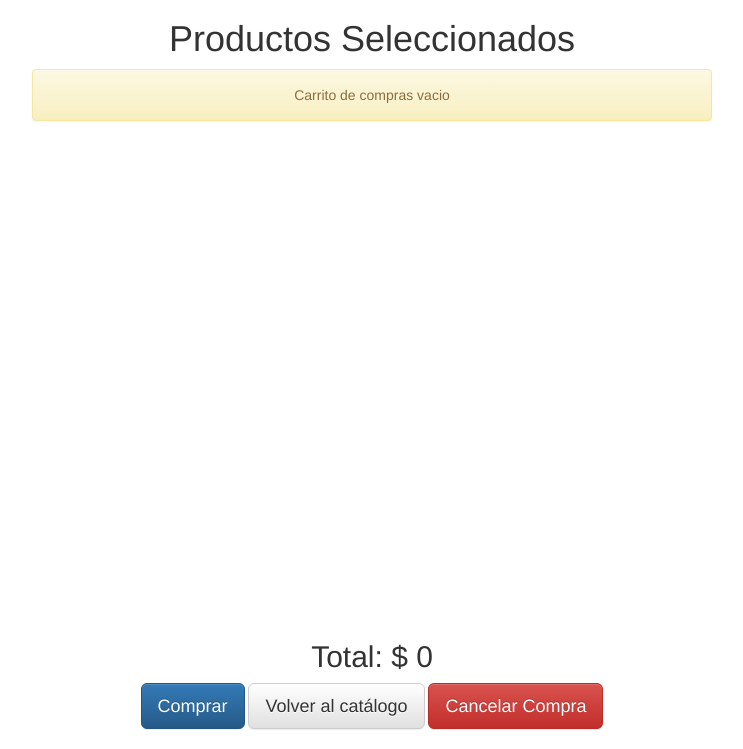
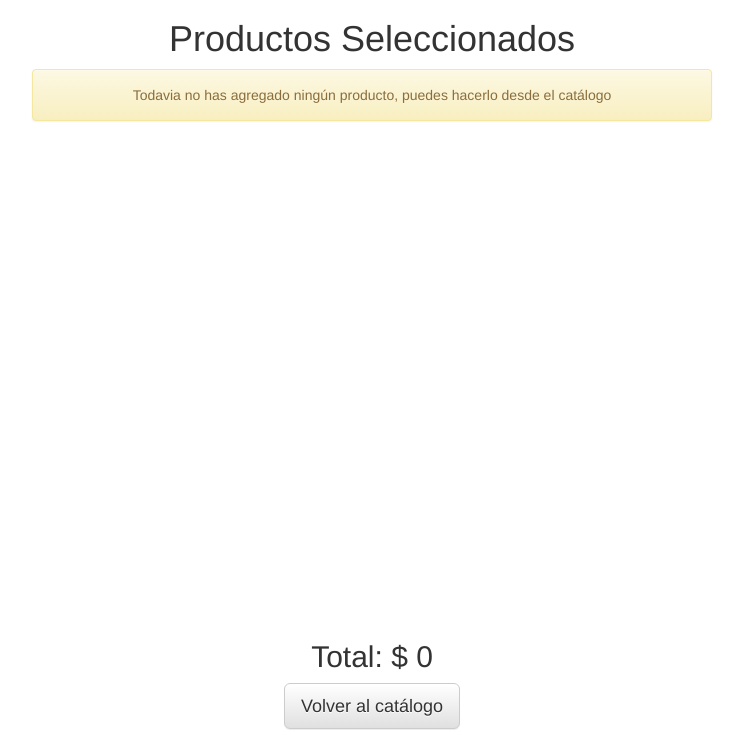
Before and after one commit to UCA-Rosario-Sistemas/bs, a PHP site: page /carrito.php in a window 1280 px wide. Shown: the part 51-800 px from the top of the page, without its empty margins (268-1011 px from the left). Run offline with PHP 8.4, Linux system fonts and the light colour scheme; some libraries are stand-ins or nearby versions.

Commit message:
Correct Display

```diff
--- a/carrito.php
+++ b/carrito.php
@@ -150,7 +150,7 @@
 					}
 
 				}else{
-					echo '<div class="alert alert-warning text-center" role="alert" style="margin: 0 auto; margin-left: 300px; margin-right:300px;">Carrito de compras vacio</div>';
+					echo '<div class="alert alert-warning text-center" role="alert" style="margin: 0 auto; margin-left: 300px; margin-right:300px;">Todavia no has agregado ningún producto, puedes hacerlo desde el catálogo</div>';
 				}
 
 
@@ -163,9 +163,14 @@
 
 
 				<div>
-					<a class="btn btn-primary btn-lg " href="#" role="button">Comprar </a>
+					<?php if ($total != 0) {
+						 echo '<a class="btn btn-primary btn-lg " href="#" role="button">Comprar </a>';
+					}?>
+
 					<a class="btn btn-default btn-lg " href="productos.php" role="button">Volver al catálogo</a>
-					<a class="btn btn-danger btn-lg " href="#" role="button"> Cancelar Compra </a>
+					<?php if ($total != 0) {
+						echo '<a class="btn btn-danger btn-lg " href="#" role="button"> Cancelar Compra </a>';
+					}?>
 
 				</div>
 			</div>
```
